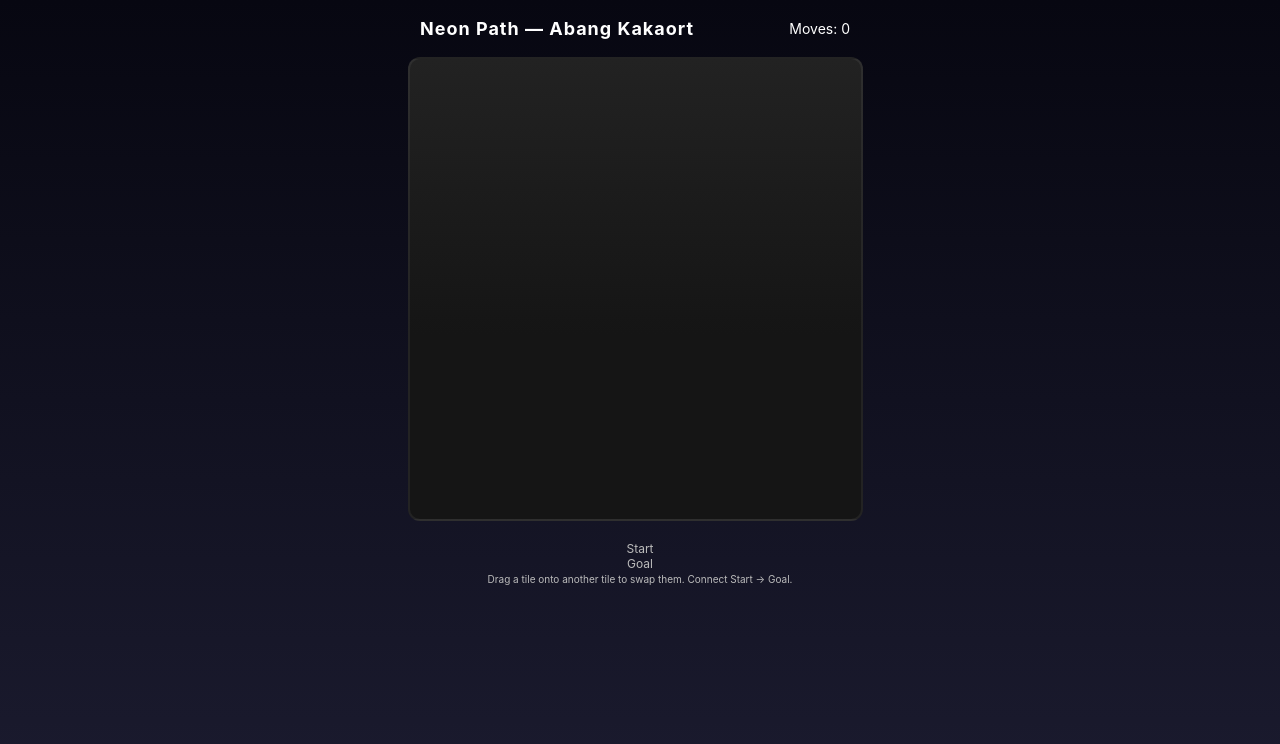
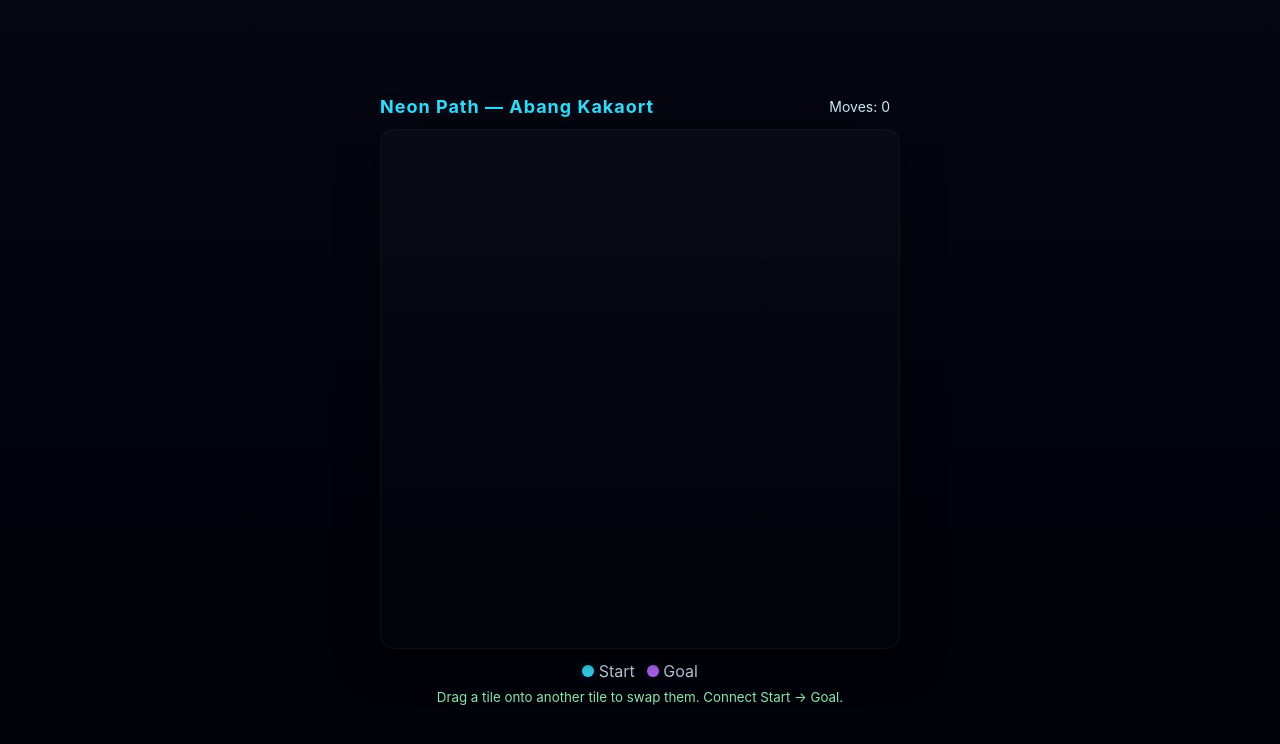
Before and after one commit to lisabihah01/abang-kakarot-game, a plain HTML site: page index.html in a window 1280 px wide. Drawn offline with Linux system fonts and the light colour scheme.

Commit message:
Update style.css

```diff
--- a/style.css
+++ b/style.css
@@ -1,75 +1,140 @@
 :root{
-  --bg1: #070711;
-  --bg2: #1b1b2f;
-  --accent: #e74c3c;
+  --bg:#070712;
+  --panel:#0b0b14;
+  --neon1: #3ae0ff;
+  --neon2: #b66dff;
+  --glass: rgba(255,255,255,0.03);
 }
-*{box-sizing:border-box; margin:0; padding:0}
+*{box-sizing:border-box;margin:0;padding:0}
 html,body{height:100%}
 body{
-  font-family: Inter, system-ui, -apple-system, Helvetica, Arial;
-  background: linear-gradient(180deg,var(--bg1), var(--bg2));
-  color: #fff;
+  font-family:Inter,system-ui,-apple-system,Segoe UI,Roboto,"Helvetica Neue",Arial;
+  background: linear-gradient(180deg,var(--bg), #01010a 70%);
+  color:#dfe9ff;
+  display:flex;
+  align-items:center;
+  justify-content:center;
+  padding:16px;
+}
+
+main{
+  width:100%;
+  max-width:520px;
   display:flex;
   flex-direction:column;
-  align-items:center;
+  gap:12px;
 }
 
 header{
-  width:100%;
-  padding:10px 12px;
   display:flex;
+  align-items:center;
   justify-content:space-between;
-  align-items:center;
-  gap:12px;
-  max-width:480px;
+  gap:10px;
 }
 h1{
   font-size:18px;
   letter-spacing:1px;
+  color:var(--neon1);
+  text-shadow:0 0 8px rgba(58,224,255,0.15);
 }
-.hud{
+.hud{display:flex;gap:10px;font-size:14px;color:#cfefff;align-items:center}
+#status{color:var(--neon2);font-weight:600}
+
+/* Grid */
+.game-area{position:relative}
+.grid{
+  width:100%;
+  aspect-ratio:1/1;
+  display:grid;
+  grid-template-columns:repeat(5,1fr);
+  grid-template-rows:repeat(5,1fr);
+  gap:8px;
+  padding:8px;
+  background:linear-gradient(180deg, rgba(255,255,255,0.02), rgba(255,255,255,0.01));
+  border-radius:14px;
+  border:1px solid rgba(255,255,255,0.04);
+  box-shadow: 0 8px 40px rgba(0,0,0,0.6), inset 0 1px 0 rgba(255,255,255,0.02);
+}
+
+/* Tile */
+.tile{
+  position:relative;
+  background:linear-gradient(180deg, rgba(20,20,30,0.6), rgba(10,10,18,0.6));
+  border-radius:8px;
   display:flex;
-  gap:10px;
-  font-size:14px;
+  align-items:center;
+  justify-content:center;
+  touch-action: none;
+  -webkit-user-select:none;
+  user-select:none;
+  box-shadow: 0 6px 18px rgba(0,0,0,0.6), 0 0 14px rgba(86, 95, 255, 0.03);
+  border:1px solid rgba(255,255,255,0.03);
+  transition: transform .12s ease;
 }
-main{
-  width:100%;
-  max-width:480px;
+.tile.dragging{opacity:0.6; transform:scale(.98)}
+
+/* Neon pipes drawn by SVG stroke styles inside tile */
+.pipe {
+  filter: drop-shadow(0 0 6px rgba(58,224,255,0.07));
+  stroke-linecap:round;
+  stroke-linejoin:round;
+}
+
+/* Start & Goal marks */
+.tile.start{box-shadow: 0 0 18px rgba(58,224,255,0.14); border:1px solid rgba(58,224,255,0.12)}
+.tile.goal{box-shadow: 0 0 18px rgba(182,109,255,0.14); border:1px solid rgba(182,109,255,0.12)}
+
+/* Footer */
+footer{display:flex;flex-direction:column;gap:8px;align-items:center;text-align:center}
+.legend{display:flex;gap:12px;align-items:center;color:#cde}
+.dot{width:12px;height:12px;border-radius:50%;display:inline-block}
+.dot.start{background:var(--neon1);box-shadow:0 0 8px rgba(58,224,255,0.25)}
+.dot.goal{background:var(--neon2);box-shadow:0 0 8px rgba(182,109,255,0.25)}
+small{color:#9fb; opacity:0.9}
+
+/* Confetti canvas (overlay) */
+#confettiCanvas{
+  position:absolute;
+  left:0; top:0;
+  width:100%; height:100%;
+  pointer-events:none;
+}
+
+/* Win overlay */
+.winOverlay{
+  position:absolute;
+  inset:0;
   display:flex;
-  flex-direction:column;
   align-items:center;
-  padding:8px;
-  gap:8px;
-  flex:1;
+  justify-content:center;
+  background:rgba(0,0,0,0.45);
+  z-index:30;
+  pointer-events:auto;
 }
-canvas{
-  width:98%;
-  height:58vh;
-  background: linear-gradient(#222 0%, #151515 60%);
+.winCard{
+  padding:18px 22px;
   border-radius:12px;
-  border: 2px solid rgba(255,255,255,0.06);
-  touch-action: none; /* allow custom touch handling */
-  -webkit-user-select:none;
+  background: linear-gradient(135deg, rgba(11,11,20,0.8), rgba(6,6,12,0.7));
+  border:1px solid rgba(182,109,255,0.12);
+  text-align:center;
+  transform:translateY(6px);
 }
-/* Controls */
-.controls{
-  width:100%;
-  max-width:480px;
-  display:flex;
-  justify-content:center;
-  gap:10px;
-  padding:6px;
+.winTitle{
+  font-size:20px;
+  color:var(--neon2);
+  text-shadow:0 0 12px rgba(182,109,255,0.18);
+  margin-bottom:6px;
 }
-.controls button{
-  flex:1;
-  padding:12px;
+.winBtn{
+  margin-top:10px;
+  padding:8px 14px;
   border-radius:10px;
-  border:none;
-  font-size:16px;
-  background: rgba(255,255,255,0.06);
-  color: #fff;
-  box-shadow: 0 6px 18px rgba(0,0,0,0.5);
+  background:linear-gradient(90deg, var(--neon1), var(--neon2));
+  color:#071; font-weight:700; border:none; cursor:pointer;
+  box-shadow:0 8px 28px rgba(182,109,255,0.08);
 }
-.controls button:active{ transform:scale(0.98) }
-
-footer{padding:8px; font-size:12px; color:#bbb; max-width:480px; text-align:center;}
+@media (max-width:420px){
+  h1{font-size:16px}
+  .grid{gap:6px;padding:6px}
+  .tile{border-radius:8px}
+}
```
